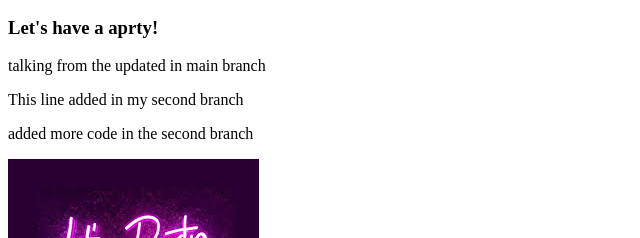
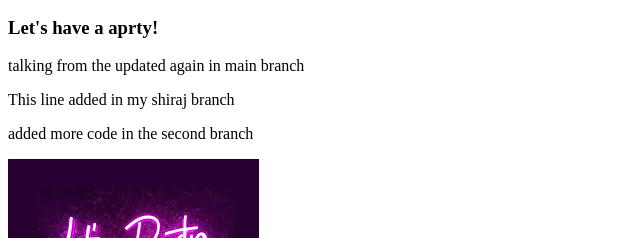
Before and after one commit to shahjahan385/my-first-website, a plain HTML site: page index.html in a window 1280 px wide. Shown: the part 157-395 px from the top of the page, 0-640 px from the left. Drawn offline with Linux system fonts and the light colour scheme.

Commit message:
changing the same thing

```diff
--- a/index.html
+++ b/index.html
@@ -10,8 +10,8 @@
     <h2>Welcome to my website. I'm using Github.</h2>
     <h2>It is very amazing to learn web development.</h2>
     <h3>Let's have a aprty!</h3>
-    <p>talking from the updated in main branch</p>
-    <p>This line added in my second branch</p>
+    <p>talking from the updated again in main branch</p>
+    <p>This line added in my shiraj branch</p>
     <p>added more code in the second branch</p>
 
     <img src="party.jpg" alt="">
```
